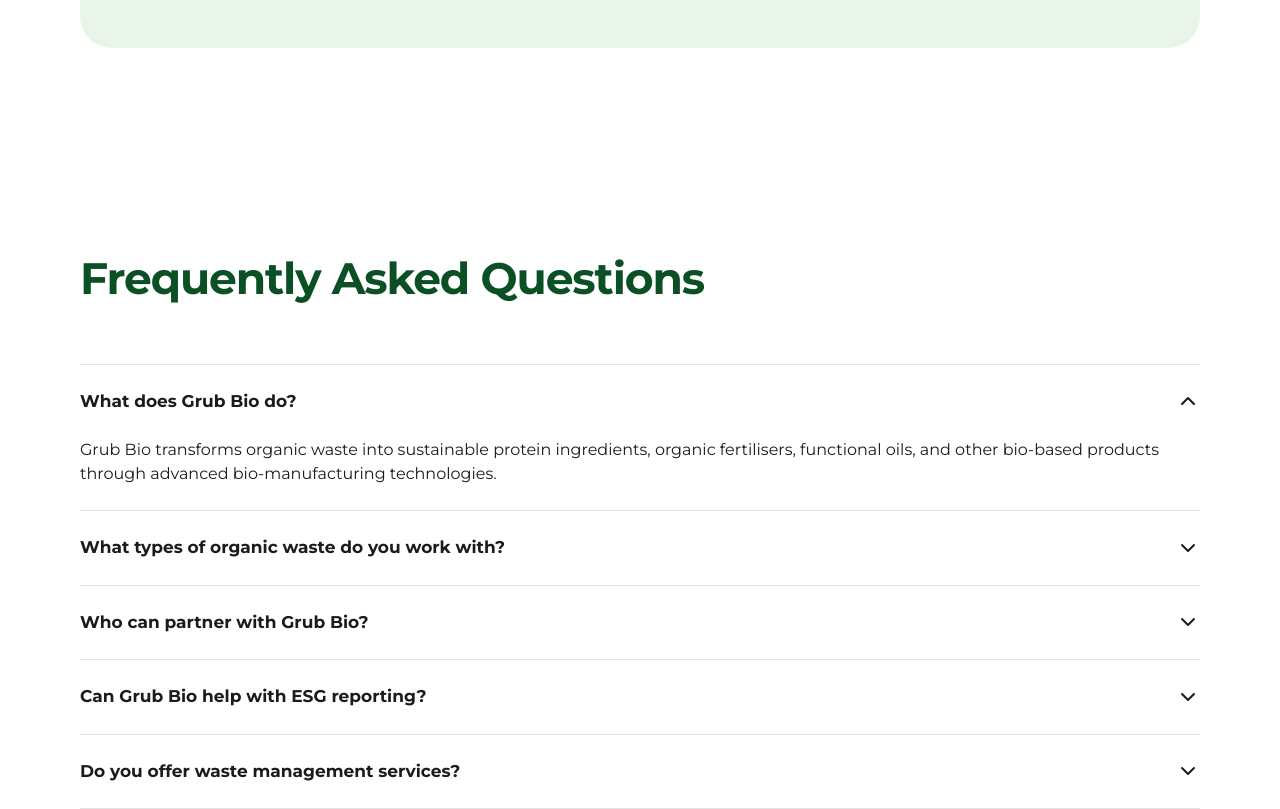
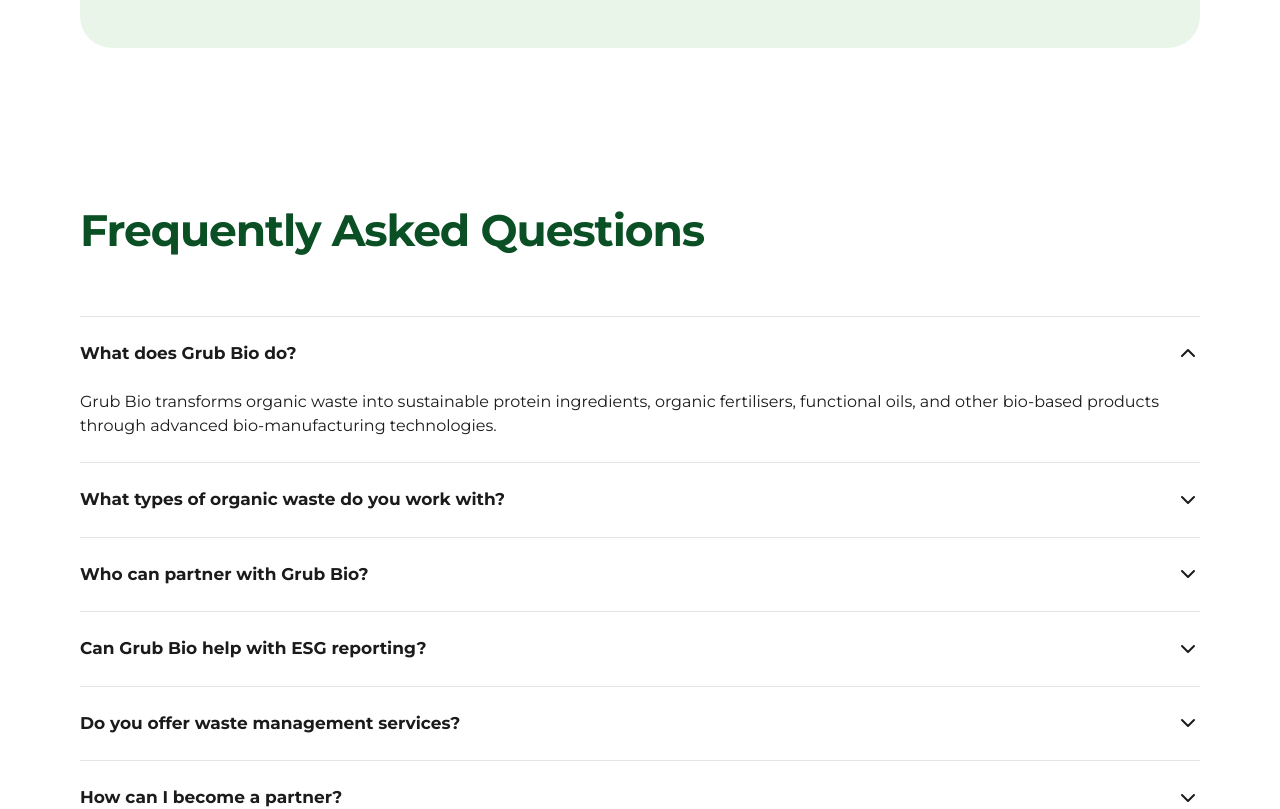
Before and after one commit to heropaulexy79/cirubio, a Next.js app: page /contact in a window 1280 px wide. Shown: the part 3680-4489 px from the top of the page. Built offline with nearby package versions, Linux system fonts and the light colour scheme.

Commit message:
fxed padding

```diff
--- a/src/components/contact/faq-section.tsx
+++ b/src/components/contact/faq-section.tsx
@@ -39,8 +39,7 @@
 
   return (
     <section className="w-full bg-white">
-
-      <div className="mx-auto max-w-[1400px] px-6 md:px-12 lg:px-20 py-24 md:py-32">
+      <div className="mx-auto max-w-[1400px] px-6 md:px-12 lg:px-20 py-16 md:py-20">
         <motion.h2
           initial={{ opacity: 0, y: 10 }}
           whileInView={{ opacity: 1, y: 0 }}
```
